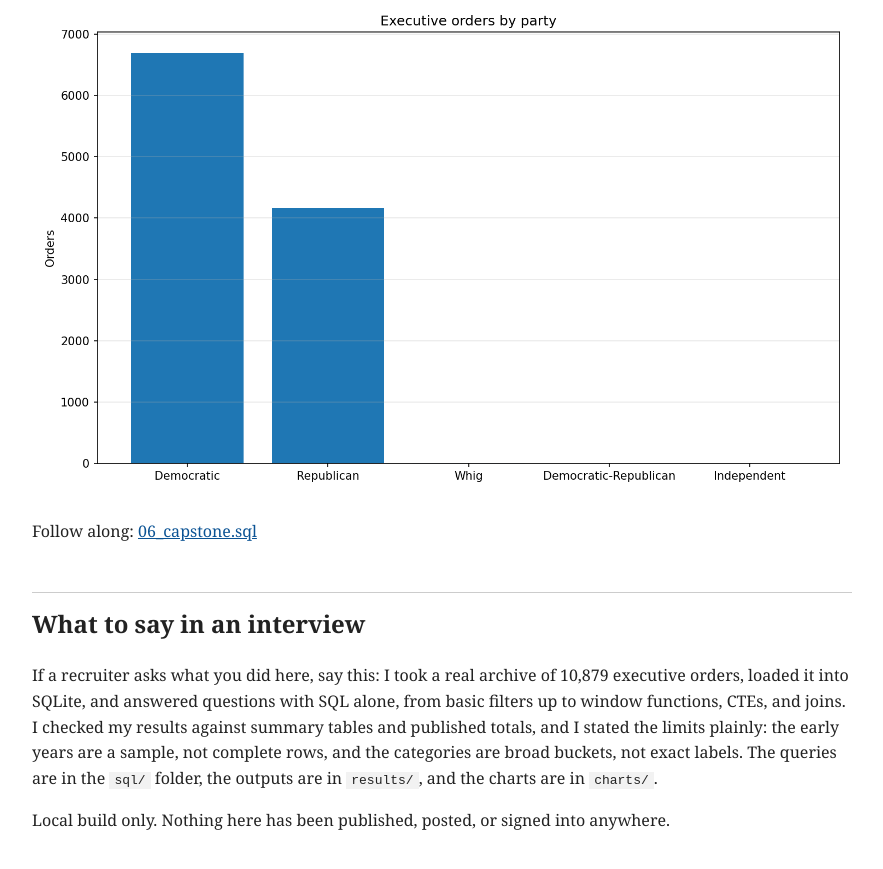
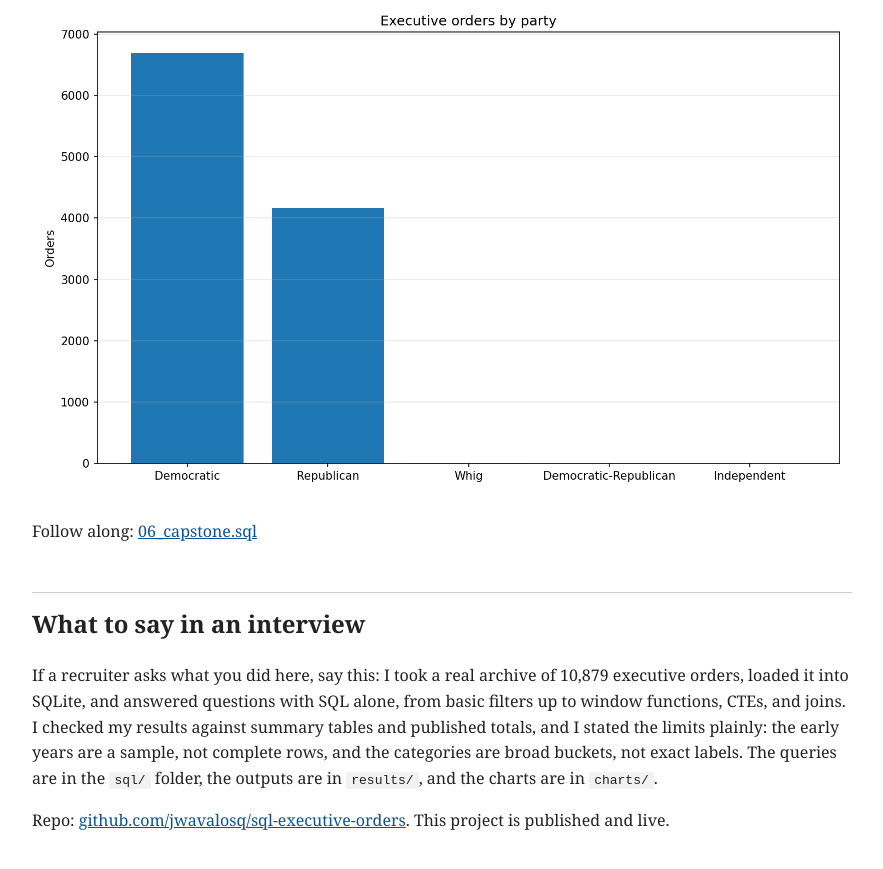
Before and after one commit to jwavalosq/sql-executive-orders, a plain HTML site: page docs/index.html in a window 1280 px wide. Shown: the part 6848-7717 px from the top of the page, without its empty margins (198-1081 px from the left). Drawn offline with Linux system fonts and the light colour scheme.

Commit message:
Fix local-only wording now that the project is published

```diff
--- a/docs/index.html
+++ b/docs/index.html
@@ -85,7 +85,7 @@ sqlite3 executive_orders.db &lt; sql/01_foundations.sql</pre>
 <h2>What to say in an interview</h2>
 <p>If a recruiter asks what you did here, say this: I took a real archive of 10,879 executive orders, loaded it into SQLite, and answered questions with SQL alone, from basic filters up to window functions, CTEs, and joins. I checked my results against summary tables and published totals, and I stated the limits plainly: the early years are a sample, not complete rows, and the categories are broad buckets, not exact labels. The queries are in the <code>sql/</code> folder, the outputs are in <code>results/</code>, and the charts are in <code>charts/</code>.</p>
 
-<p>Local build only. Nothing here has been published, posted, or signed into anywhere.</p>
+<p>Repo: <a href="https://github.com/jwavalosq/sql-executive-orders">github.com/jwavalosq/sql-executive-orders</a>. This project is published and live.</p>
 
 </body>
 </html>
```
Also changed, not shown: 2 other files.
